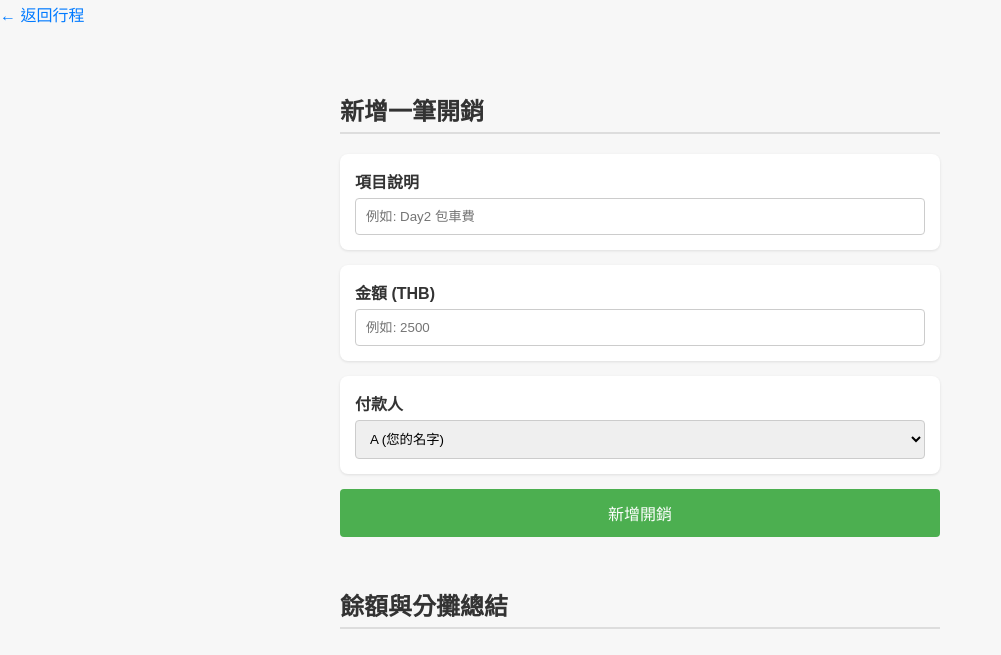
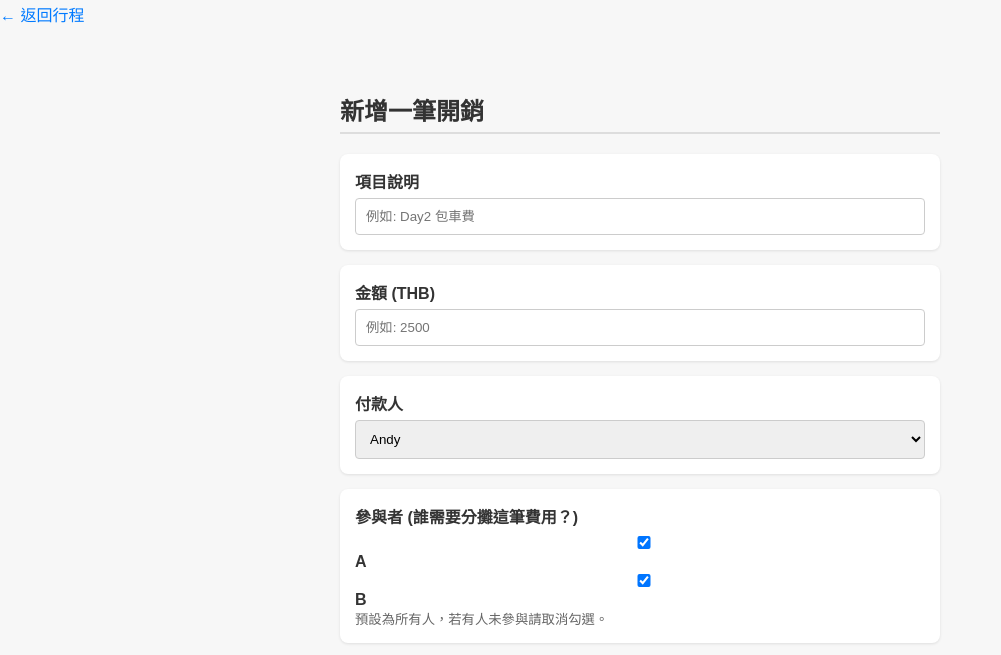
Before and after one commit to andy94law-coder/Bangkok-travel, a plain HTML site: page accounting.html in a window 1280 px wide. Shown: the part 87-742 px from the top of the page, without its empty margins (0-1001 px from the left). Drawn offline with Linux system fonts and the light colour scheme.

Commit message:
accounting.html

```diff
--- a/accounting.html
+++ b/accounting.html
@@ -49,7 +49,7 @@
 
     <div class="container">
 
-        <h2>新增一筆開銷</h2>
+                <h2>新增一筆開銷</h2>
         <div class="input-group">
             <label for="expense-description">項目說明</label>
             <input type="text" id="expense-description" placeholder="例如: Day2 包車費" required>
@@ -61,11 +61,25 @@
         <div class="input-group">
             <label for="expense-paid-by">付款人</label>
             <select id="expense-paid-by">
-                <option value="A">A (您的名字)</option>
-                <option value="B">B (旅伴名字)</option>
+                <option value="A">Andy</option>
+                <option value="B">Coco</option>
+                <option value="C">Pei</option>
+                <option value="D">Jie</option>
+                <option value="E">Tina</option>
             </select>
         </div>
+
+        <div class="input-group">
+            <label>參與者 (誰需要分攤這筆費用？)</label>
+            <div id="participants-checkboxes">
+                <input type="checkbox" id="check-A" value="A" checked> <label for="check-A" style="display:inline;">A</label><br>
+                <input type="checkbox" id="check-B" value="B" checked> <label for="check-B" style="display:inline;">B</label><br>
+            </div>
+            <small style="color: #666;">預設為所有人，若有人未參與請取消勾選。</small>
+        </div>
+
         <button class="btn-primary" onclick="addExpense()">新增開銷</button>
+
 
         <h2 style="margin-top: 50px;">餘額與分攤總結</h2>
         <div id="balance-summary">
```
